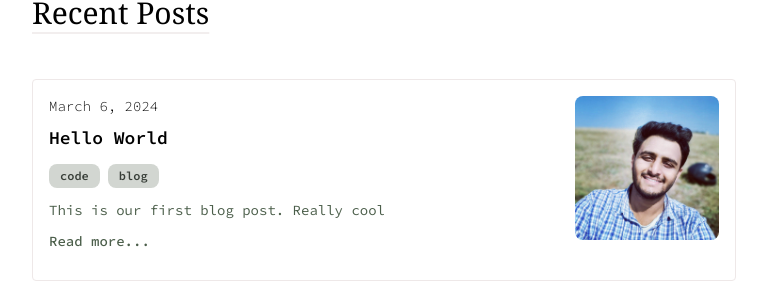
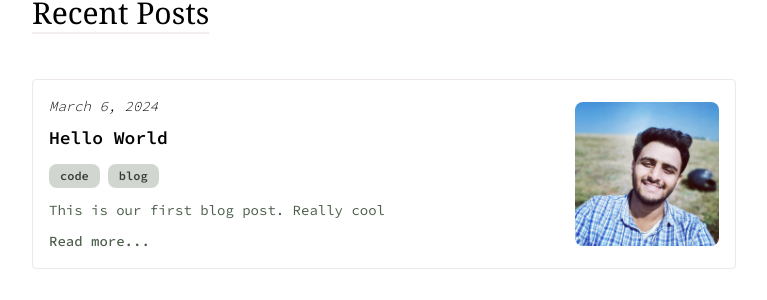
Before and after one commit to LuciKritZ/krishalshah.in, a Next.js app: page / in a window 1280 px wide. Shown: the part 461-761 px from the top of the page, without its empty margins (256-1023 px from the left). Built offline with nearby package versions, Linux system fonts and the light colour scheme; no server answers.

Commit message:
improved UX: changed hover styles on post card

```diff
--- a/components/posts.tsx
+++ b/components/posts.tsx
@@ -35,7 +35,7 @@ const Posts = ({ posts, className = '' }: PostsProps) => {
         posts.map(({ slug, title, summary, image, publishedAt, tags = [] }) => (
           <li
             key={slug}
-            className='p-4 border-border border-[1px] group/post-card hover:bg-card rounded-sm'
+            className='p-4 border-border border-[1px] group/post-card hover:bg-border rounded-sm overflow-hidden transition-colors ease-linear duration-100'
           >
             <div
               onClick={() => router.push(`/posts/${slug}`)}
@@ -43,7 +43,7 @@ const Posts = ({ posts, className = '' }: PostsProps) => {
             >
               <div className='flex-1 md:mr-10 space-y-2'>
                 {publishedAt && (
-                  <p className='text-sm font-light'>
+                  <p className='text-sm font-light italic'>
                     {formatDate(publishedAt)}
                   </p>
                 )}
@@ -71,7 +71,7 @@ const Posts = ({ posts, className = '' }: PostsProps) => {
               </div>
               <div className='hidden md:flex justify-center items-center'>
                 {image && (
-                  <div className='relative mb-6 w-36 h-36 overflow-hidden rounded-lg'>
+                  <div className='relative w-36 h-36 overflow-hidden rounded-lg my-auto mx-0'>
                     <Image
                       src={image}
                       alt={title ?? ''}
```
